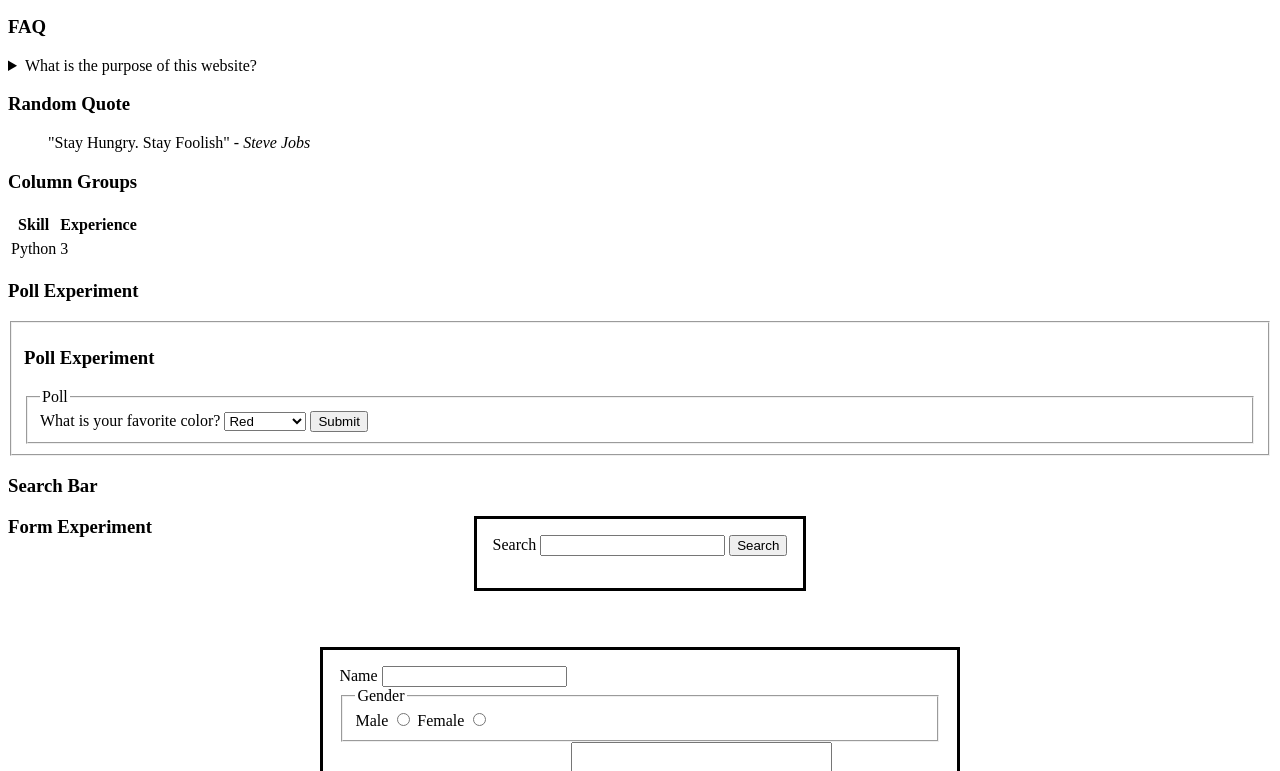
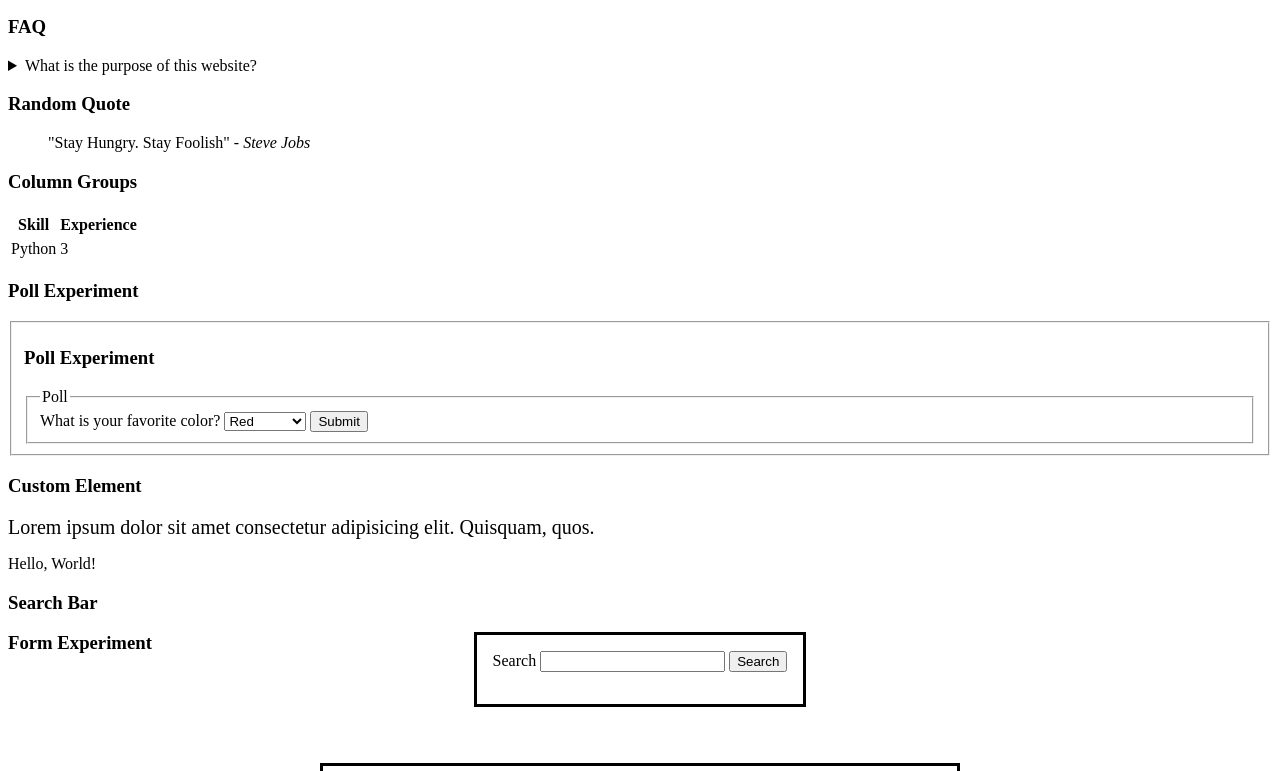
Before and after one commit to chark1es/cse134b-hw2, a plain HTML site: page experiments.html in a window 1280 px wide. Shown: the part 3810-4581 px from the top of the page. Before the commit the page ends 4465 px from the top, so only its background shows below. Drawn offline with Linux system fonts and the light colour scheme.

Commit message:
add custom elements

```diff
--- a/experiments.html
+++ b/experiments.html
@@ -172,6 +172,33 @@ print("Hello, World!")
                     </fieldset>
 
             </fieldset>
+
+
+            <div>
+                <h3>Custom Element</h3>
+                <style>
+                    lorem-ipsum {
+                        display: block;
+                        font-size: 20px;
+
+                    }
+
+                    lorem-ipsum::before {
+                        content: "Lorem ipsum dolor sit amet consectetur adipisicing elit. Quisquam, quos.";
+                    }
+                </style>
+                <lorem-ipsum></lorem-ipsum>
+
+                <hello-world>
+                    <p>Hello, World!</p>
+                    <script>
+
+                        console.log("Hello, World!");
+                    </script>
+                </hello-world>
+            </div>
+
+
             <h3>Search Bar</h3>
             <dialog open>
                 <form method="dialog">
@@ -211,5 +238,9 @@ print("Hello, World!")
         </div>
 
 
+
+
+
+
     </body>
 </html>
```
